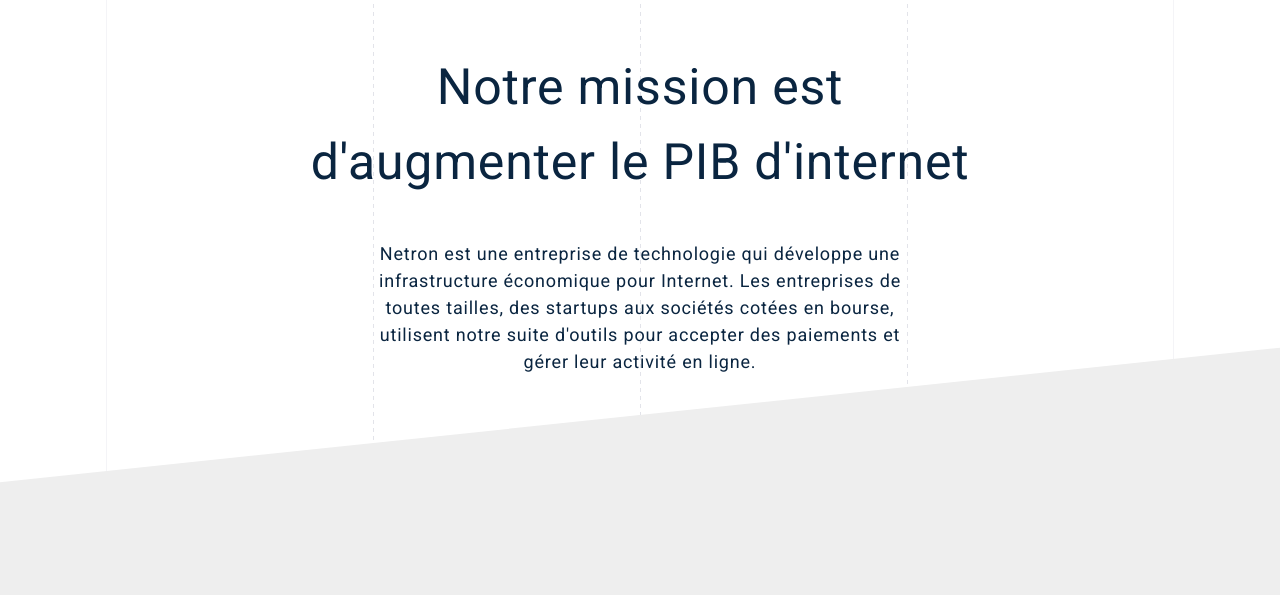
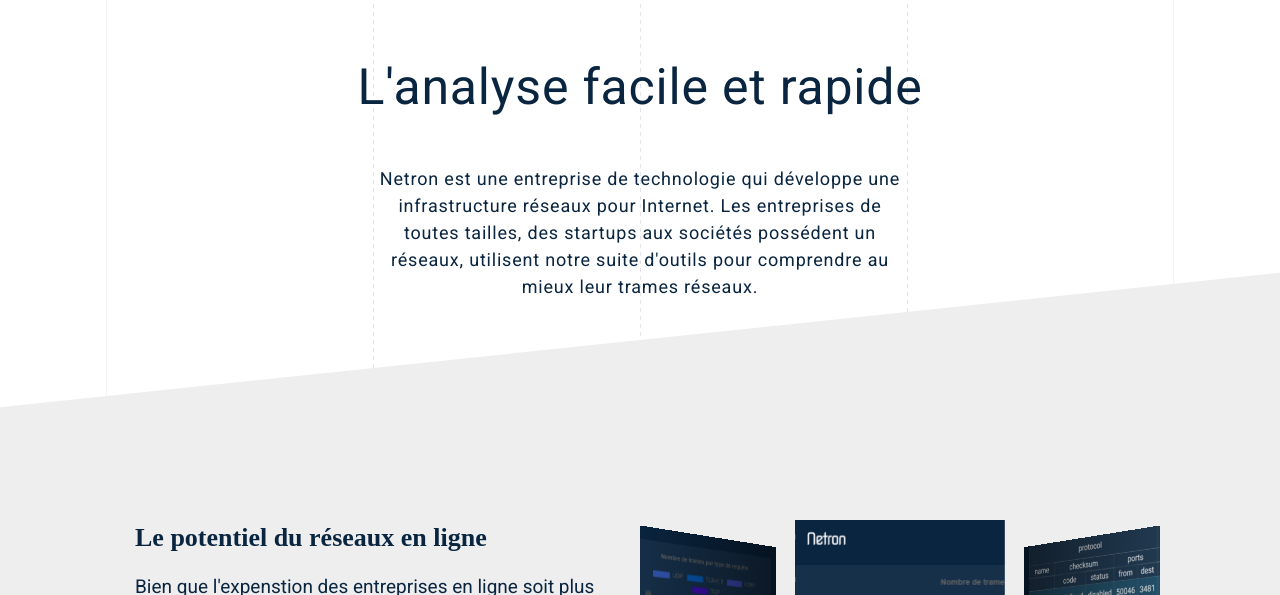
Before and after one commit to needforschool/netron, a PHP site: page /Projet/about.php in a window 1280 px wide. Shown: the part 68-663 px from the top of the page. Run offline with PHP 8.4, Linux system fonts and the light colour scheme; grey boxes are pictures that could not be loaded.

Commit message:
style - about home

```diff
--- a/about.php
+++ b/about.php
@@ -8,11 +8,11 @@
     <div class="container">
         <div class="about">
             <div class="container">
-                <h1 class="common-pagetitle title">Notre mission est <br> d'augmenter le PIB d'internet</h1>
+                <h1 class="common-pagetitle title">L'analyse facile et rapide</h1>
                 <p class="common-introtext intro">
-                    Netron est une entreprise de technologie qui développe une infrastructure économique pour Internet.
-                    Les entreprises de toutes tailles, des startups aux sociétés cotées en bourse, utilisent notre suite
-                    d'outils pour accepter des paiements et gérer leur activité en ligne.
+                    Netron est une entreprise de technologie qui développe une infrastructure réseaux pour Internet.
+                    Les entreprises de toutes tailles, des startups aux sociétés possédent un réseaux, utilisent notre suite
+                    d'outils pour comprendre au mieux leur trames réseaux.
                 </p>
             </div>
         </div>
@@ -22,18 +22,16 @@
     <div class="background_container"></div>
     <div class="container-lg">
         <div class="txt-about">
-            <h3 class="txt-big">Le potentiel de l’économie en ligne</h3>
-            <p class="txt-medium"> Bien que la croissance des entreprises en ligne soit plus rapide que celle du reste de l’économie, seulement <span class="u-emphasis">3 % </span> du commerce mondial a lieu en ligne.</p>
+            <h3 class="txt-big">Le potentiel du réseaux en ligne</h3>
+            <p class="txt-medium">Bien que l'expenstion des entreprises en ligne soit plus rapide que celle du reste de l’économie, seulement <span class="u-emphasis">3% </span> du commerce mondial a lieu en ligne.</p>
             <p class="txt-medium">La complexité réglementaire, un système financier mondial pour le moins tortueux et une pénurie d’ingénieurs limitent l’impact de l’économie en ligne.</p>
-            <p class="txt-medium">La suppression des barrières au commerce en ligne permet à de nouvelles entreprises de se lancer, favorise la croissance des entreprises existantes et augmente les retombées économiques et les échanges commerciaux de manière globale.</p>
+            <p class="txt-medium">La suppression des barrières pour les réseaux en ligne permet à de nouvelles entreprises de se lancer, favorise la croissance des entreprises existantes et augmente l'efficacité d'analyser un réseau de manière globale.</p>
         </div>
         <div class="swiper-container2">
             <div class="swiper-wrapper">
-                <div class="swiper-slide" style="background-image:url(https://picsum.photos/id/202/1920/1080)"></div>
-                <div class="swiper-slide" style="background-image:url(https://picsum.photos/id/233/1920/1080)"></div>
-                <div class="swiper-slide" style="background-image:url(https://picsum.photos/id/222/1920/1080)"></div>
-                <div class="swiper-slide" style="background-image:url(https://picsum.photos/id/666/1920/1080)"></div>
-                <div class="swiper-slide" style="background-image:url(https://picsum.photos/id/16/1920/1080)"></div>
+                <div class="swiper-slide" style="background-image:url(assets/img/test.PNG)"></div>
+                <div class="swiper-slide" style="background-image:url(assets/img/Trie.PNG)"></div>
+                <div class="swiper-slide" style="background-image:url(assets/img/tab.PNG)"></div>
             </div>
             <!-- Add Pagination -->
             <div class="swiper-pagination"></div>
@@ -45,23 +43,8 @@
     <div class="preview-wrapper container">
         <div class="preview-text">
             <h3 class="preview-text-tag">Conçue pour vous</h1>
-                <h1 class="preview-text-title">L'une des interfaces les plus simple rapide et efficace de son
-                    domaine</h1>
-                <p class="preview-text-desc">Lorem ipsum dolor sit amet consectetur adipisicing elit. Praesentium ex
-                    debitis dignissimos? Ad deleniti accusantium, deserunt quisquam, repellat velit praesentium
-                    natus, voluptas explicabo et pariatur fugit? Aut tempora rerum assumenda amet recusandae odit
-                    nihil natus, fuga distinctio velit harum ducimus sunt placeat accusantium facere dicta quas
-                    quaerat in et. Dolorem!</p>
-                <div class="preview-text-btn">
-                    <a class="btn btn-blue-secondary" href="./about.php">En savoir plus
-                        <svg class="btn-arrow" width="10" height="10" viewBox="0 0 10 10" aria-hidden="true">
-                            <g fill-rule="evenodd">
-                                <path class="btn-arrow-line" d="M0 5h7"></path>
-                                <path class="btn-arrow-tip" d="M1 1l4 4-4 4"></path>
-                            </g>
-                        </svg>
-                    </a>
-                </div>
+                <h1 class="preview-text-title">L'une des interfaces les plus simple rapide et efficace de son domaine</h1>
+                <p class="preview-text-desc">Notre Dashboard simple d'utilisation et de compréhension permet le suivi de trame facilement et rapidement, grace notamment aux tries possibles des trames ainsi que des statistiques compréhensibles par tous.</p>
         </div>
         <div class="preview-slider">
             <video class="video-item" autoplay loop playinline muted>
--- a/assets/css/style.css
+++ b/assets/css/style.css
@@ -787,7 +787,7 @@
 .section-padding .container-lg .swiper-container2 .swiper-wrapper .swiper-slide {
     background-position: center;
     background-size: cover;
-    width: 200px;
+    width: 210px;
     height: 400px;
 }
 
```
Also changed, not shown: index.php (+3 -7 lines), assets/img/Trie.PNG (added), assets/img/home-account-user.png (added), assets/img/home-graf.png (added), assets/img/home-tram.png (added), assets/img/tab.png (added), assets/img/test.png (added).
